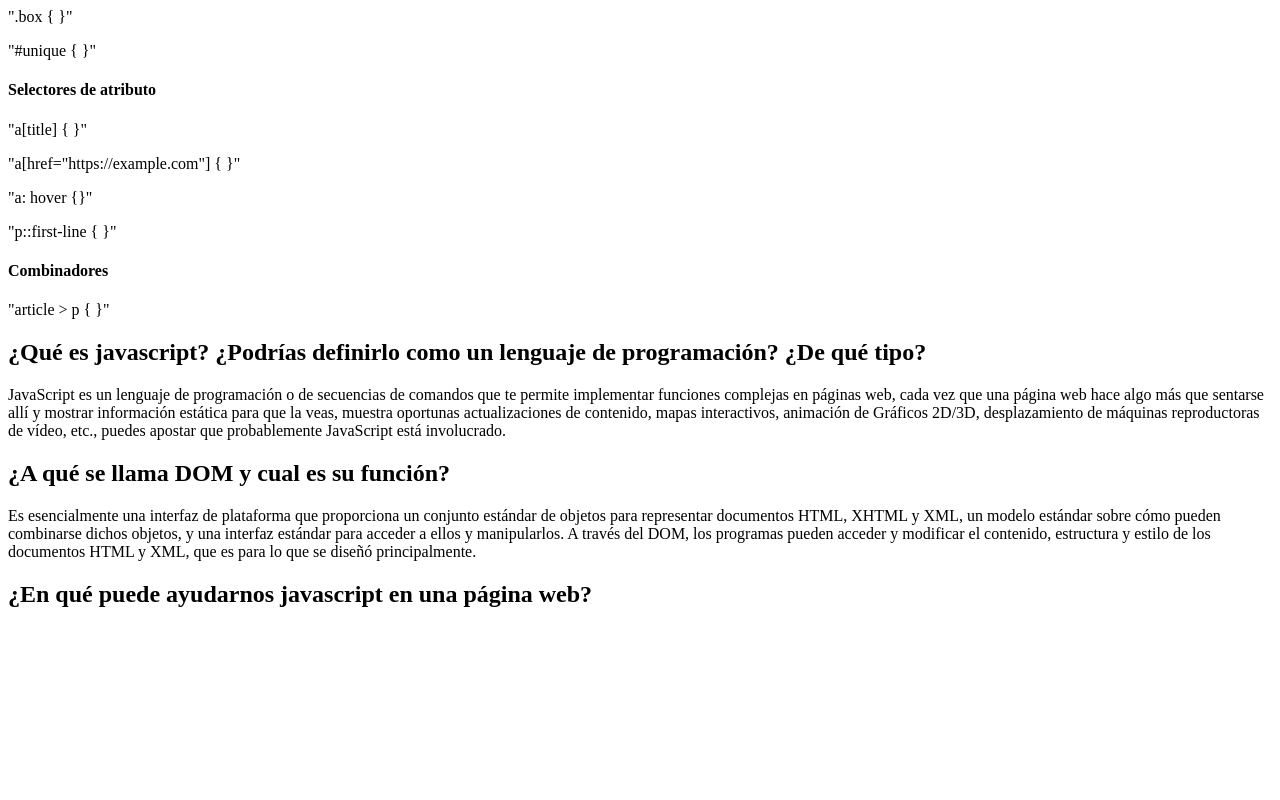
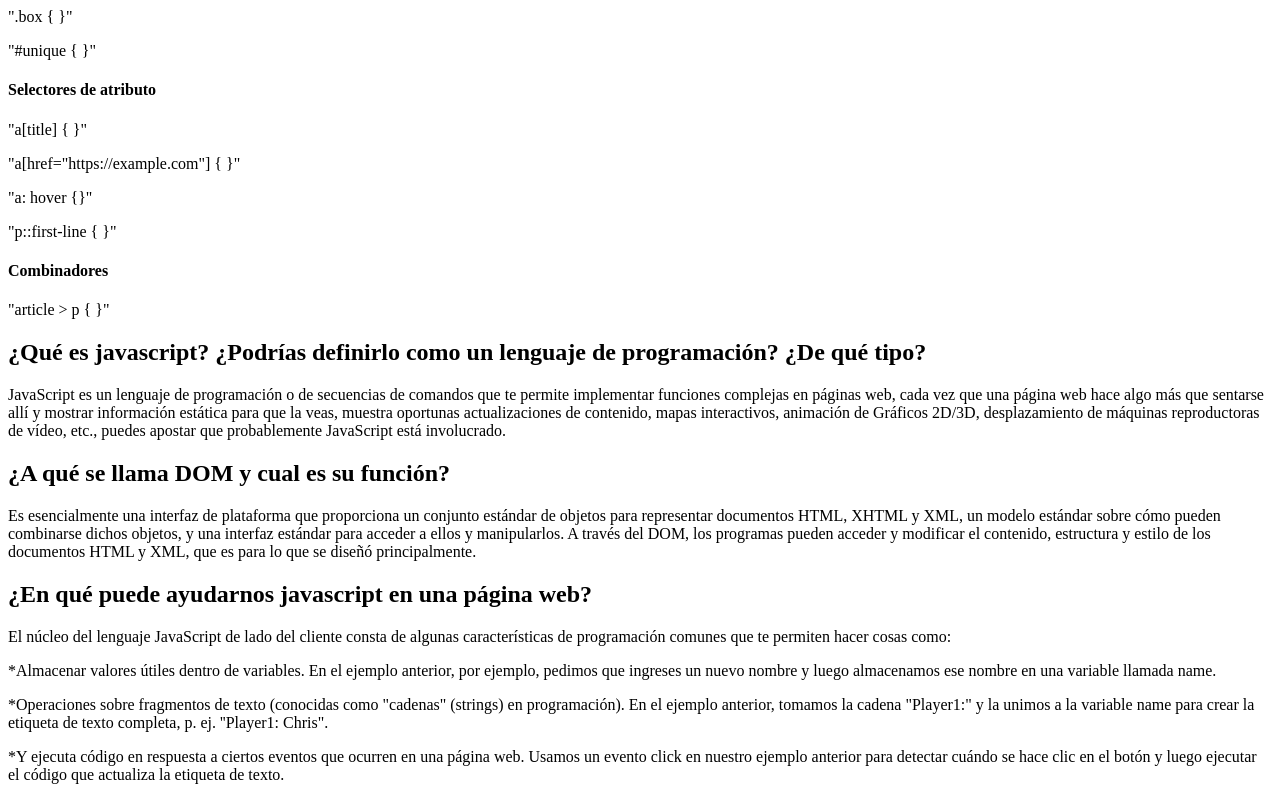
Before and after one commit to santiagoff15/practica-inicial, a plain HTML site: page index.html in a window 1280 px wide. Shown: the part 1964-2764 px from the top of the page. Before the commit the page ends 2592 px from the top, so only its background shows below. Drawn offline with Linux system fonts and the light colour scheme.

Commit message:
Ultima pregunta

```diff
--- a/index.html
+++ b/index.html
@@ -74,5 +74,12 @@
 <h2>¿A qué se llama DOM y cual es su función?</h2>
 <p>Es esencialmente una interfaz de plataforma que proporciona un conjunto estándar de objetos para representar documentos HTML, XHTML y XML, un modelo estándar sobre cómo pueden combinarse dichos objetos, y una interfaz estándar para acceder a ellos y manipularlos. A través del DOM, los programas pueden acceder y modificar el contenido, estructura y estilo de los documentos HTML y XML, que es para lo que se diseñó principalmente. </p>
 <h2>¿En qué puede ayudarnos javascript en una página web? </h2>
+<p>El núcleo del lenguaje JavaScript de lado del cliente consta de algunas características de programación comunes que te permiten hacer cosas como:</p>
+<p>*Almacenar valores útiles dentro de variables. En el ejemplo anterior, por ejemplo, pedimos que ingreses un nuevo nombre y luego almacenamos ese nombre en una variable llamada name.</p>
+<p>*Operaciones sobre fragmentos de texto (conocidas como "cadenas" (strings) en programación). En el ejemplo anterior, tomamos la cadena "Player1:" y la unimos a la variable name para crear la etiqueta de texto completa, p. ej. ''Player1: Chris".</p>
+<p>*Y ejecuta código en respuesta a ciertos eventos que ocurren en una página web. Usamos un evento click en nuestro ejemplo anterior para detectar cuándo se hace clic en el botón y luego ejecutar el código que actualiza la etiqueta de texto.
+
+
+</p>
 </body>
 </html>
```
